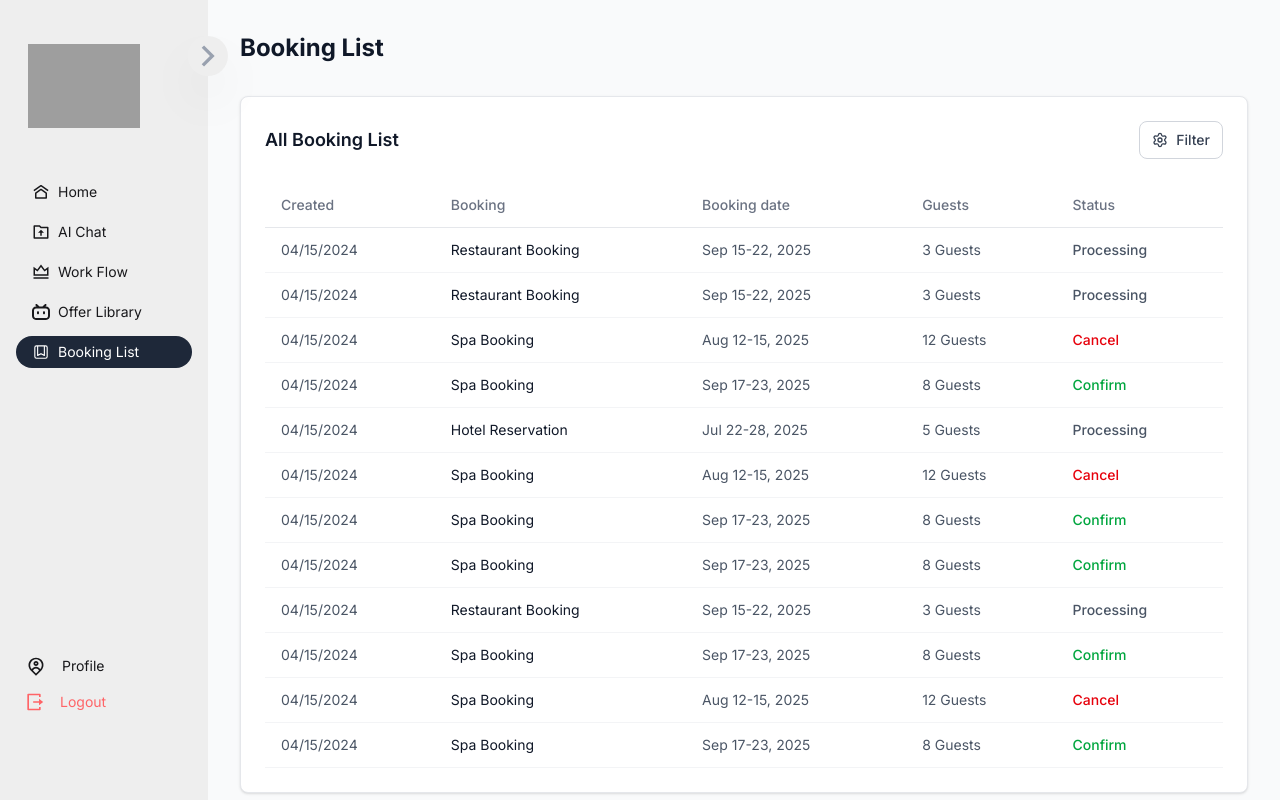
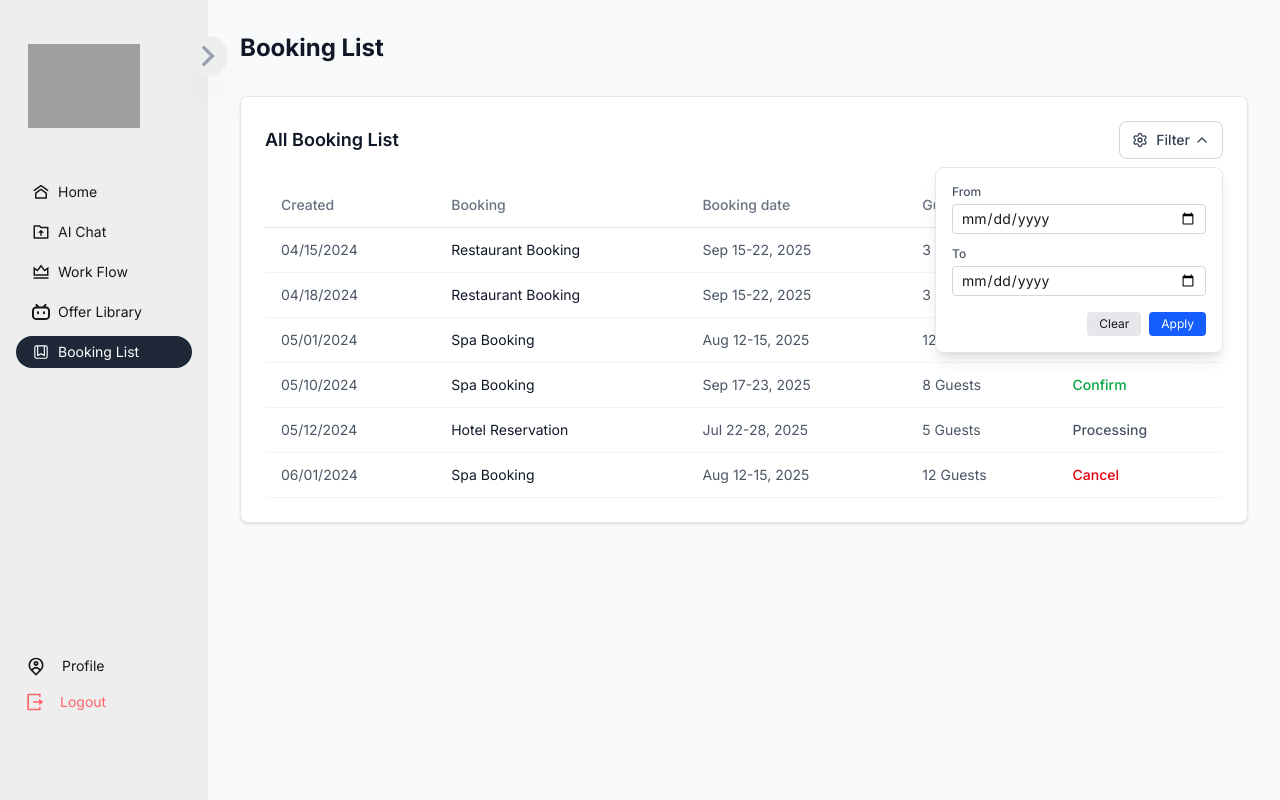
Before and after one commit to Ibrahimkhalill/-Intellexa-AI-Agent-website, a React (Vite) app: page /booking-list in a window 1280 px wide. Both pictures are taken after a click on the button "Filter". Built offline with nearby package versions, Linux system fonts and the light colour scheme; grey boxes are pictures that could not be loaded.

Commit message:
Refactor: Enhance BookingList component with filtering functionality; update booking data and improve UI elements; implement navigation for booking details.

```diff
--- a/src/Pages/Dashboard/booking/BookingList.jsx
+++ b/src/Pages/Dashboard/booking/BookingList.jsx
@@ -1,71 +1,122 @@
-import { useState } from 'react';
-import { Settings } from 'lucide-react';
-import BookingDetailsModal from '../../../components/modal/BookingDetailsModal';
-import { useNavigate } from 'react-router-dom';
+import { useState } from "react";
+import { Settings, ChevronUp, ChevronDown } from "lucide-react";
+import BookingDetailsModal from "../../../components/modal/BookingDetailsModal";
+import { useNavigate } from "react-router-dom";
 
 const BookingList = () => {
+  const bookings = [
+    { id: 1, created: "04/15/2024", booking: "Restaurant Booking", date: "Sep 15-22, 2025", guests: 3, status: "Processing" },
+    { id: 2, created: "04/18/2024", booking: "Restaurant Booking", date: "Sep 15-22, 2025", guests: 3, status: "Processing" },
+    { id: 3, created: "05/01/2024", booking: "Spa Booking", date: "Aug 12-15, 2025", guests: 12, status: "Cancel" },
+    { id: 4, created: "05/10/2024", booking: "Spa Booking", date: "Sep 17-23, 2025", guests: 8, status: "Confirm" },
+    { id: 5, created: "05/12/2024", booking: "Hotel Reservation", date: "Jul 22-28, 2025", guests: 5, status: "Processing" },
+    { id: 6, created: "06/01/2024", booking: "Spa Booking", date: "Aug 12-15, 2025", guests: 12, status: "Cancel" },
+  ];
 
-
-  const bookings = [
-    { id: 1, created: '04/15/2024', booking: 'Restaurant Booking', date: 'Sep 15-22, 2025', guests: 3, status: 'Processing' },
-    { id: 2, created: '04/15/2024', booking: 'Restaurant Booking', date: 'Sep 15-22, 2025', guests: 3, status: 'Processing' },
-    { id: 3, created: '04/15/2024', booking: 'Spa Booking', date: 'Aug 12-15, 2025', guests: 12, status: 'Cancel' },
-    { id: 4, created: '04/15/2024', booking: 'Spa Booking', date: 'Sep 17-23, 2025', guests: 8, status: 'Confirm' },
-    { id: 5, created: '04/15/2024', booking: 'Hotel Reservation', date: 'Jul 22-28, 2025', guests: 5, status: 'Processing' },
-    { id: 6, created: '04/15/2024', booking: 'Spa Booking', date: 'Aug 12-15, 2025', guests: 12, status: 'Cancel' },
-    { id: 7, created: '04/15/2024', booking: 'Spa Booking', date: 'Sep 17-23, 2025', guests: 8, status: 'Confirm' },
-    { id: 8, created: '04/15/2024', booking: 'Spa Booking', date: 'Sep 17-23, 2025', guests: 8, status: 'Confirm' },
-    { id: 9, created: '04/15/2024', booking: 'Restaurant Booking', date: 'Sep 15-22, 2025', guests: 3, status: 'Processing' },
-    { id: 10, created: '04/15/2024', booking: 'Spa Booking', date: 'Sep 17-23, 2025', guests: 8, status: 'Confirm' },
-    { id: 11, created: '04/15/2024', booking: 'Spa Booking', date: 'Aug 12-15, 2025', guests: 12, status: 'Cancel' },
-    { id: 12, created: '04/15/2024', booking: 'Spa Booking', date: 'Sep 17-23, 2025', guests: 8, status: 'Confirm' },
-  ];
+  const navigate = useNavigate();
+  const [isOpen, setIsOpen] = useState(false);
+  const [showFilterBox, setShowFilterBox] = useState(false);
+  const [filter, setFilter] = useState({ from: "", to: "" });
 
   const getStatusColor = (status) => {
     switch (status) {
-      case 'Confirm':
-        return 'text-green-600';
-      case 'Cancel':
-        return 'text-red-600';
-      case 'Processing':
-        return 'text-gray-600';
+      case "Confirm":
+        return "text-green-600";
+      case "Cancel":
+        return "text-red-600";
+      case "Processing":
       default:
-        return 'text-gray-600';
+        return "text-gray-600";
     }
   };
 
+  // Converts MM/DD/YYYY to YYYY-MM-DD
+  const formatDateToInput = (dateStr) => {
+    const [mm, dd, yyyy] = dateStr.split("/");
+    return `${yyyy}-${mm.padStart(2, "0")}-${dd.padStart(2, "0")}`;
+  };
 
-  const [isOpen, setIsOpen] = useState(false)
-  const navigate = useNavigate()
+  const inRange = (createdDate) => {
+    const formatted = formatDateToInput(createdDate);
 
+    if (!filter.from && !filter.to) return true;
+    if (filter.from && formatted < filter.from) return false;
+    if (filter.to && formatted > filter.to) return false;
 
-  const handleNavigate = ()=>{
+    return true;
+  };
 
-    navigate("/booking-deatils")
+  const filteredBookings = bookings.filter((b) => inRange(b.created));
 
-  }
+  const handleNavigate = () => {
+    navigate("/booking-deatils");
+  };
+
+  const handleClear = () => setFilter({ from: "", to: "" });
+  const handleApply = () => setShowFilterBox(false);
 
   return (
     <div className="flex h-screen bg-gray-50 relative">
-      {/* Main Content */}
       <div className="flex-1 overflow-hidden">
         <div className="p-8">
           <div className="flex items-center justify-between mb-8">
             <h2 className="text-2xl font-bold text-gray-900">Booking List</h2>
           </div>
 
-          {/* Content Area */}
           <div className="bg-white rounded-lg shadow-sm border border-gray-200">
             <div className="p-6">
-              <div className="flex items-center justify-between mb-6">
+              <div className="flex items-center justify-between mb-6 relative">
                 <h3 className="text-lg font-semibold text-gray-900">All Booking List</h3>
-                <button className="flex items-center px-3 py-2 text-sm font-medium text-gray-700 bg-white border border-gray-300 rounded-lg hover:bg-gray-50 transition-colors">
+
+                <button
+                  onClick={() => setShowFilterBox((prev) => !prev)}
+                  className="flex items-center px-3 py-2 text-sm font-medium text-gray-700 bg-white border border-gray-300 rounded-lg hover:bg-gray-50 transition-colors"
+                >
                   <Settings className="w-4 h-4 mr-2" />
                   Filter
+                  {showFilterBox ? (
+                    <ChevronUp className="w-4 h-4 ml-1" />
+                  ) : (
+                    <ChevronDown className="w-4 h-4 ml-1" />
+                  )}
                 </button>
+
+                {showFilterBox && (
+                  <div className="absolute right-0 top-full mt-2 w-72 bg-white border border-gray-200 rounded-lg shadow-lg p-4 z-20">
+                    <label className="block text-xs font-medium text-gray-600 mb-1">From</label>
+                    <input
+                      type="date"
+                      value={filter.from}
+                      onChange={(e) => setFilter({ ...filter, from: e.target.value })}
+                      className="mb-3 w-full border border-gray-300 rounded px-2 py-1 text-sm"
+                    />
+
+                    <label className="block text-xs font-medium text-gray-600 mb-1">To</label>
+                    <input
+                      type="date"
+                      value={filter.to}
+                      onChange={(e) => setFilter({ ...filter, to: e.target.value })}
+                      className="mb-4 w-full border border-gray-300 rounded px-2 py-1 text-sm"
+                    />
+
+                    <div className="flex justify-end space-x-2">
+                      <button
+                        onClick={handleClear}
+                        className="px-3 py-1 text-xs bg-gray-200 rounded"
+                      >
+                        Clear
+                      </button>
+                      <button
+                        onClick={handleApply}
+                        className="px-3 py-1 text-xs bg-blue-600 text-white rounded"
+                      >
+                        Apply
+                      </button>
+                    </div>
+                  </div>
+                )}
               </div>
 
-              {/* Table */}
               <div className="overflow-x-auto">
                 <table className="w-full">
                   <thead>
@@ -78,8 +129,12 @@ const BookingList = () => {
                     </tr>
                   </thead>
                   <tbody>
-                    {bookings.map((booking) => (
-                      <tr key={booking.id} className="border-b border-gray-100 hover:bg-gray-50 transition-colors" onClick={()=>handleNavigate()}>
+                    {filteredBookings.map((booking) => (
+                      <tr
+                        key={booking.id}
+                        className="border-b border-gray-100 hover:bg-gray-50 transition-colors cursor-pointer"
+                        onClick={handleNavigate}
+                      >
                         <td className="py-3 px-4 text-sm text-gray-600">{booking.created}</td>
                         <td className="py-3 px-4 text-sm text-gray-900">{booking.booking}</td>
                         <td className="py-3 px-4 text-sm text-gray-600">{booking.date}</td>
@@ -91,16 +146,25 @@ const BookingList = () => {
                     ))}
                   </tbody>
                 </table>
+
+                {filteredBookings.length === 0 && (
+                  <p className="text-center py-8 text-gray-500 text-sm">
+                    No bookings found for selected range.
+                  </p>
+                )}
               </div>
             </div>
           </div>
         </div>
       </div>
+
       {isOpen && (
-
-     <div className="fixed inset-0 z-50 flex items-center justify-center p-4" style={{backgroundColor: "black", opacity: 0.5}}></div>
+        <div
+          className="fixed inset-0 z-50 flex items-center justify-center p-4"
+          style={{ backgroundColor: "black", opacity: 0.5 }}
+        ></div>
       )}
-      <BookingDetailsModal isOpen={isOpen} setIsOpen={setIsOpen}/>
+      <BookingDetailsModal isOpen={isOpen} setIsOpen={setIsOpen} />
     </div>
   );
 };
--- a/src/Pages/Dashboard/offer/AllOferLibrary.jsx
+++ b/src/Pages/Dashboard/offer/AllOferLibrary.jsx
@@ -1,4 +1,4 @@
-import { useParams } from "react-router-dom";
+import { Link, useParams } from "react-router-dom";
 
 const AllOferLibrary = () => {
   const { name } = useParams();
@@ -79,8 +79,7 @@ const AllOferLibrary = () => {
               </div>
               <div className="grid grid-cols-1 md:grid-cols-2 lg:grid-cols-3 gap-6">
                 {hotelOffers.map((offer) => (
-                  <div
-                    key={offer.id}
+                  <Link key={offer.id} to={`/booking/${offer.id}`}
                     className="bg-white rounded-lg shadow-sm border border-gray-200 overflow-hidden hover:shadow-md transition-shadow"
                   >
                     <div className="aspect-[16/10] bg-gray-200 relative overflow-hidden">
@@ -98,7 +97,7 @@ const AllOferLibrary = () => {
                         {offer.description}
                       </p>
                     </div>
-                  </div>
+                  </Link>
                 ))}
               </div>
             </div>
--- a/src/Pages/Dashboard/offer/OfferLibrary.jsx
+++ b/src/Pages/Dashboard/offer/OfferLibrary.jsx
@@ -111,7 +111,9 @@ const OfferLibrary = () => {
 
               <div className="grid grid-cols-1 md:grid-cols-2 lg:grid-cols-3 gap-6">
                 {restaurantOffers.map((offer) => (
-                  <OfferCard key={offer.id} offer={offer} />
+                  <Link key={offer.id} to={`/booking/${offer.id}`} className="block">
+                  <OfferCard offer={offer} />
+                  </Link>
                 ))}
               </div>
             </div>
--- a/src/components/modal/BookingDetailsModal.jsx
+++ b/src/components/modal/BookingDetailsModal.jsx
@@ -1,4 +1,4 @@
-import React, { useState } from 'react';
+import { useState } from 'react';
 import { X, Minus, Plus, ChevronDown, Calendar } from 'lucide-react';
 
 const BookingDetailsModal = ({isOpen, setIsOpen}) => {
```
